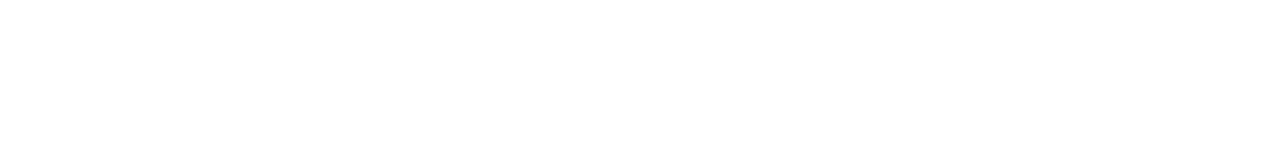
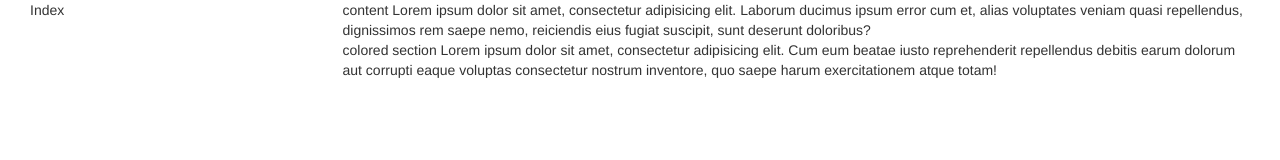
Before and after one commit to 19002248/PageOne.github.io, a plain HTML site: page index.html in a window 1280 px wide. Drawn offline with nearby package versions, Linux system fonts and the light colour scheme.

Commit message:
se agregó otra estructura a index

```diff
--- a/index.html
+++ b/index.html
@@ -1,11 +1,27 @@
 <!DOCTYPE html>
 <html lang="en">
 <head>
-    <meta charset="UTF-8">
-    <meta name="viewport" content="width=device-width, initial-scale=1.0">
-    <title>Inicio</title>
+	<meta charset="UTF-8">
+	<meta name="viewport" content="width=device-width, initial-scale=1">
+	<link rel="stylesheet" href="https://maxcdn.bootstrapcdn.com/bootstrap/3.3.7/css/bootstrap.min.css"/>
+	<script src="https://ajax.googleapis.com/ajax/libs/jquery/3.3.1/jquery.min.js"></script>
+	<script src="https://maxcdn.bootstrapcdn.com/bootstrap/3.3.7/js/bootstrap.min.js"></script>
+	<link rel="stylesheet" type="text/css" href="css/stylo.css">
+	<title> cascarón </title>
 </head>
-<body>
+<body >
+	<section class="col-md-12 col-sm-12 " id="cuerpo">
+		<section class="col-md-3" id="cuerpo">
+			Index
 
+		</section>
+		<section class="col-md-9 np" id="cuerpo">
+			content Lorem ipsum dolor sit amet, consectetur adipisicing elit. Laborum ducimus ipsum error cum et, alias voluptates veniam quasi repellendus, dignissimos rem saepe nemo, reiciendis eius fugiat suscipit, sunt deserunt doloribus?
+			<section class="np" id="cuerpo">
+			colored section Lorem ipsum dolor sit amet, consectetur adipisicing elit. Cum eum beatae iusto reprehenderit repellendus debitis earum dolorum aut corrupti eaque voluptas consectetur nostrum inventore, quo saepe harum exercitationem atque totam!
+			 </section>
+		</section>
+
+	</section>
 </body>
 </html>
```
